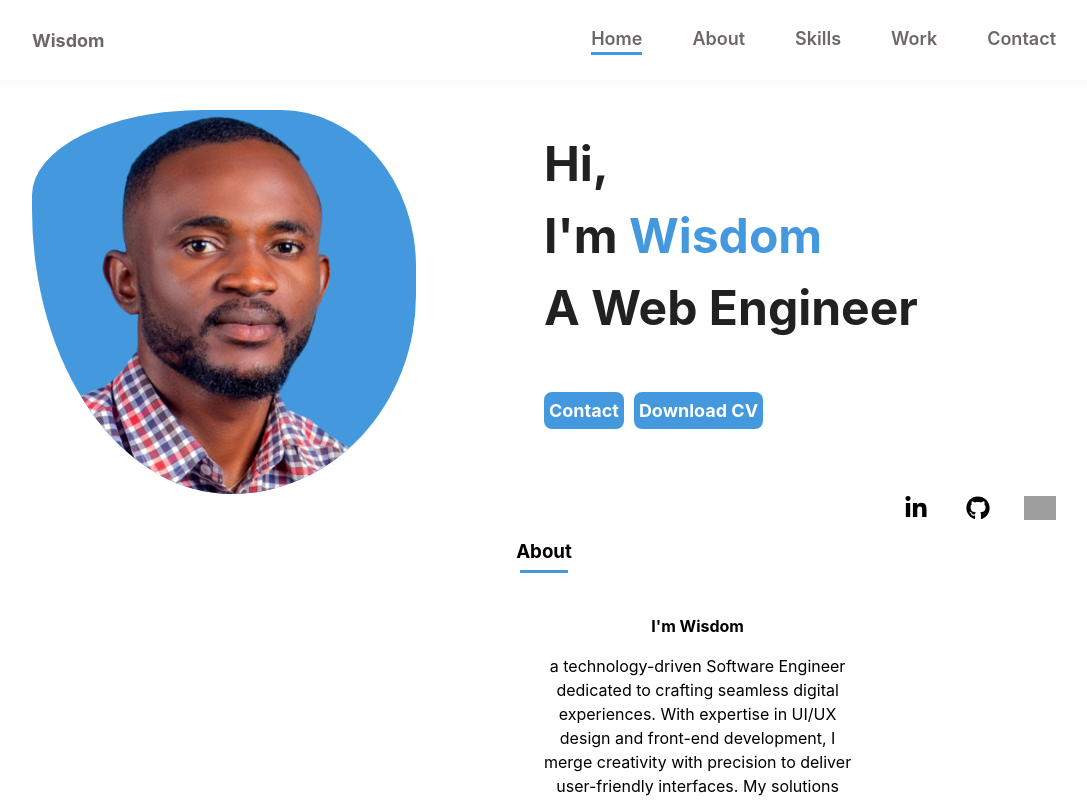
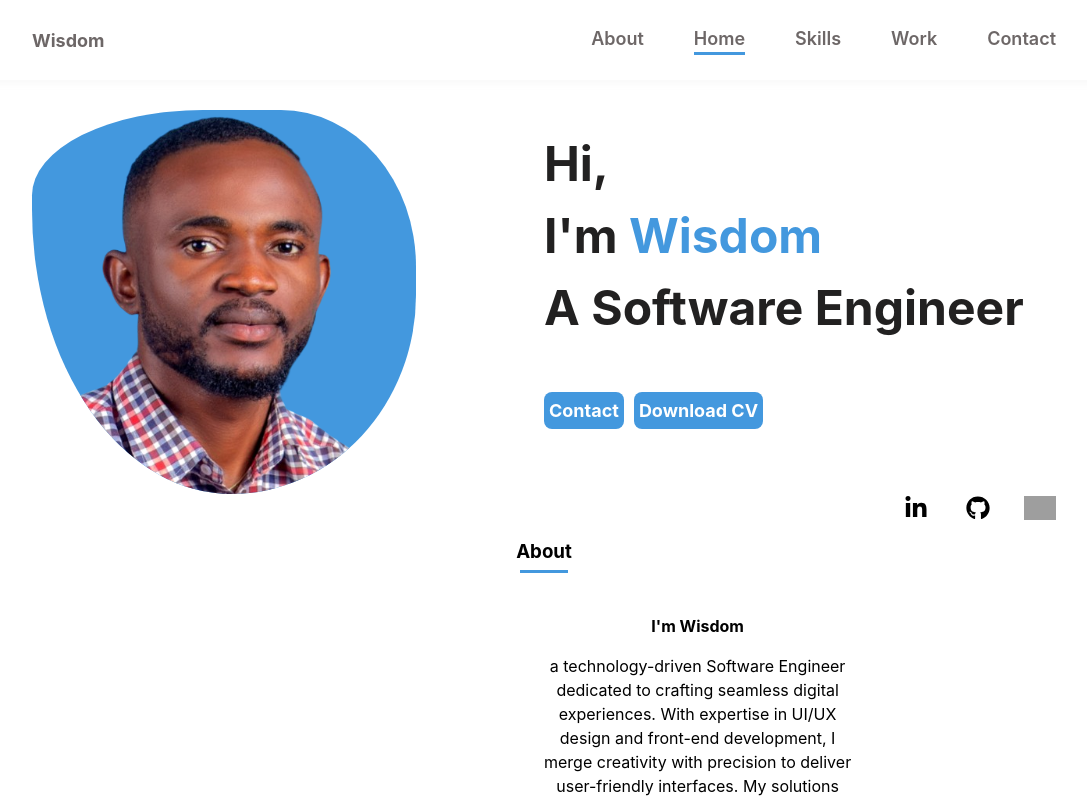
Before and after one commit to wisden2065/Portfolio, a React (Vite) app: page / in a window 1280 px wide. Shown: the top 800 px of the page, without its empty margins (96-1183 px from the left). Built offline with nearby package versions, Linux system fonts and the light colour scheme; grey boxes are pictures that could not be loaded.

Commit message:
Implemented toggle for navbar active

```diff
--- a/src/assets/Components/Navbar/Navbar.jsx
+++ b/src/assets/Components/Navbar/Navbar.jsx
@@ -1,16 +1,27 @@
 import React from 'react'
 import './Navbar.css'
 import menu_icon from '../../Images/menu_bar.png'
+import { useState } from 'react'
 const Navbar = () => {
+  // add a state to toggle active btn
+  const [active, setActive] = useState('');
+
+  // click handler function
+  // function setActive(e){
+  //   // console.log(e.target);
+
+  //   // if the button clicked doesn't have an active class of clicked, we add the active
+  //   setClicked(c=> c = c =='active'? '': 'active')
+  // }
     return (
           <nav>
               <a href="">Wisdom</a>
               <ul>
-                <li className='active'>Home</li>
-                <li>About</li>
-                <li>Skills</li>
-                <li>Work</li>
-                <li>Contact</li>
+                  <li className={active === 'About'? 'active': ''}  onClick={()=>{setActive('About')}}>About</li>
+                  <li className={active === ''? 'active': ''}   onClick={()=>{setActive()}}>Home</li>
+                  <li className={active === 'Skills'? 'active': ''}  onClick={()=>{setActive('Skills')}}>Skills</li>
+                  <li className={active === 'Work'? 'active': ''}  onClick={()=>{setActive('Work')}}>Work</li>
+                  <li className={active === 'Contact'? 'active': ''}  onClick={()=>{setActive('Contact')}}>Contact</li>
               </ul>
               <img src={menu_icon} alt="" className='menu_icon' />
           </nav>
--- a/src/assets/LandingPage/LandingPage.jsx
+++ b/src/assets/LandingPage/LandingPage.jsx
@@ -23,7 +23,7 @@ const LandingPage = () => {
                         <h3>Hi,
                             <br />
                             I'm <span className='name'>Wisdom</span>
-                            <br /> A Web Engineer
+                            <br /> A Software Engineer
                         </h3>
                         <div className='a-cont'>
                             <a href="">Contact</a><a href="">Download CV</a>
```
Lines whose indentation alone changed are shown as unchanged.
